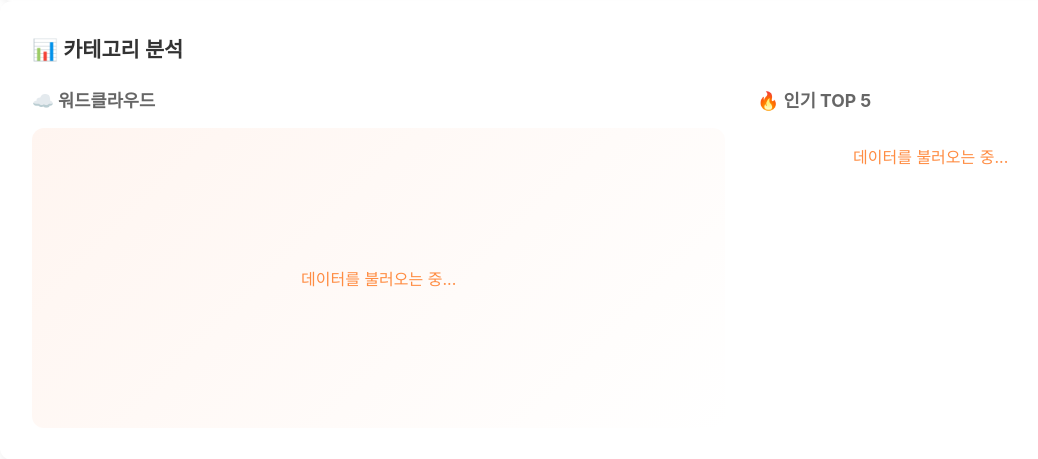
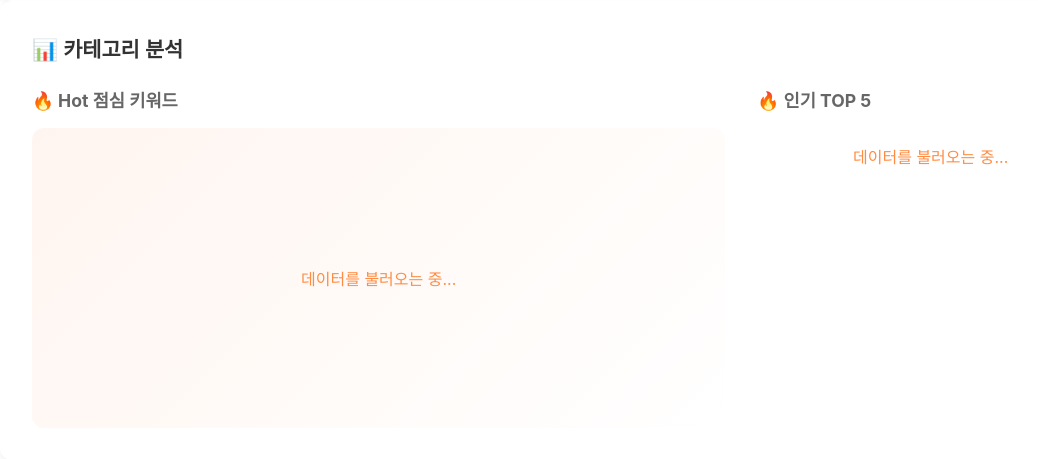
Before and after one commit to Team5-CatchData/CatchData-Django, a Django app: page /dashboard/ in a window 1280 px wide. Shown: the part 1134-1593 px from the top of the page, without its empty margins (72-1110 px from the left). Run offline with Django 5.2, Linux system fonts and the light colour scheme; some libraries are stand-ins or nearby versions.

Commit message:
chore: 프론트 이름 수정

```diff
--- a/FinalProject_Django/dashboard/templates/dashboard.html
+++ b/FinalProject_Django/dashboard/templates/dashboard.html
@@ -512,7 +512,7 @@
         <h2 class="category-analytics-title">📊 카테고리 분석</h2>
         <div class="category-analytics-grid">
             <div>
-                <h3 style="font-size: 1.1rem; color: #666; margin-bottom: 1rem;">☁️ 워드클라우드</h3>
+                <h3 style="font-size: 1.1rem; color: #666; margin-bottom: 1rem;">🔥 Hot 점심 키워드</h3>
                 <div class="wordcloud-container" id="wordcloudContainer">
                     <div class="loading">데이터를 불러오는 중...</div>
                 </div>
```
